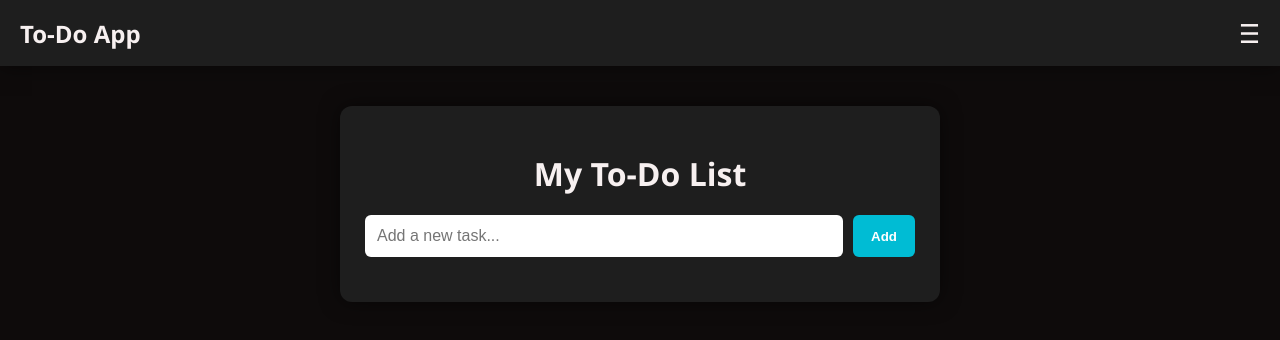
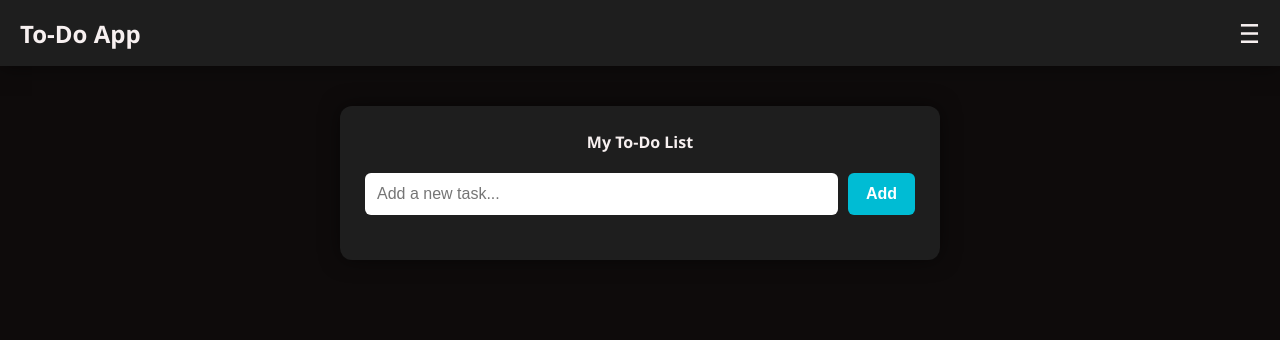
Before and after one commit to Raj8871/To-Do-App, a plain HTML site: page index.html in a window 1280 px wide. Drawn offline with Linux system fonts and the light colour scheme.

Commit message:
Update index.html

```diff
--- a/index.html
+++ b/index.html
@@ -15,6 +15,18 @@
     }
 
     * {
+        margin: 0;
+        padding: 0;
+        font-size: 100%;
+        @media (max-width: 768px) {
+          font-size: 90%;
+        }
+        @media (max-width: 480px) {
+          font-size: 80%;
+        }
+        @media (max-width: 320px) {
+          font-size: 70%;
+        }
       box-sizing: border-box;
     }
 
@@ -121,6 +133,13 @@
 
     button:hover {
       background: #008fa1;
+    }
+    @media (max-width: 300px) {
+    button {
+      width: 100%;
+      background-color: blue;
+      padding: 10px;
+    }
     }
 
     ul {
```
